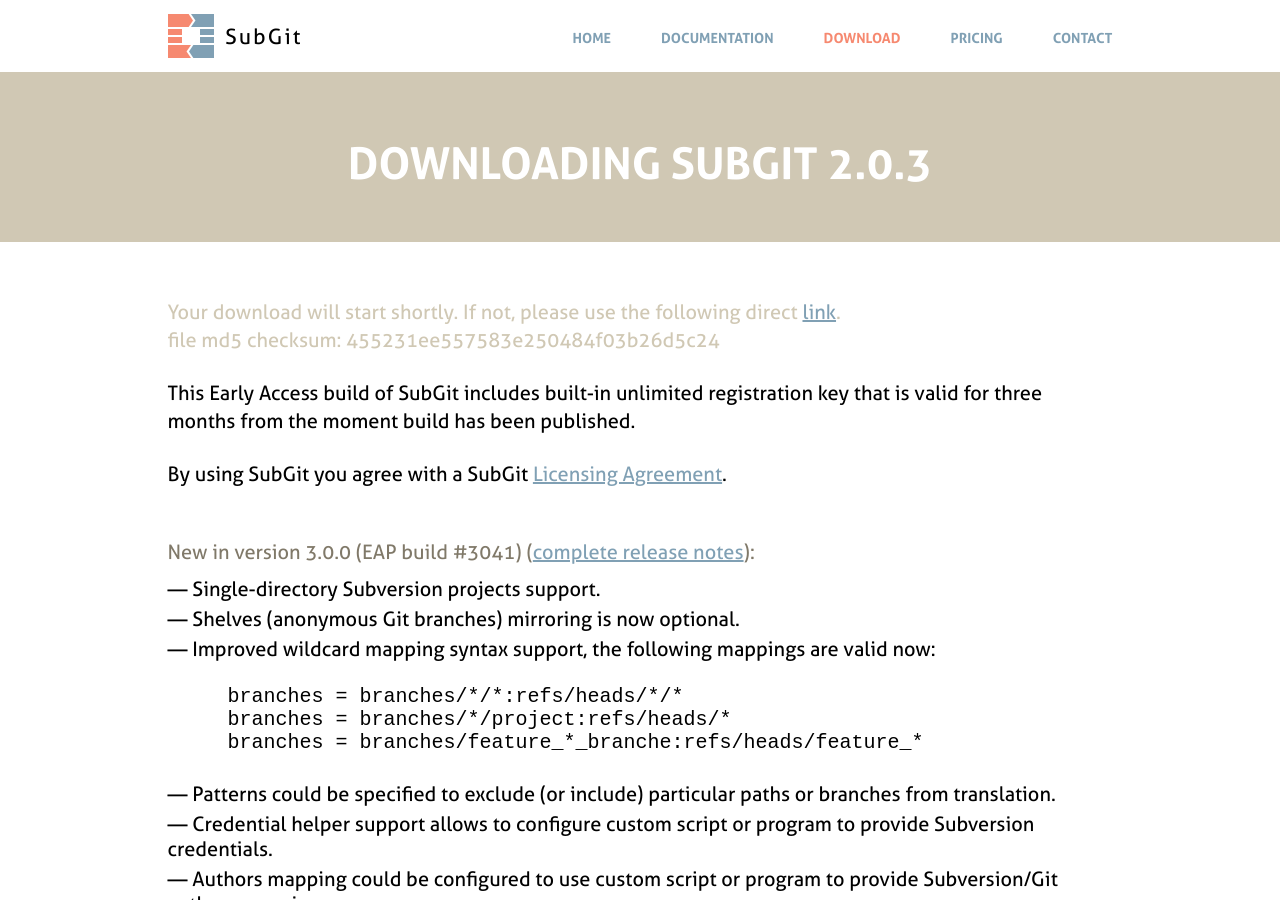
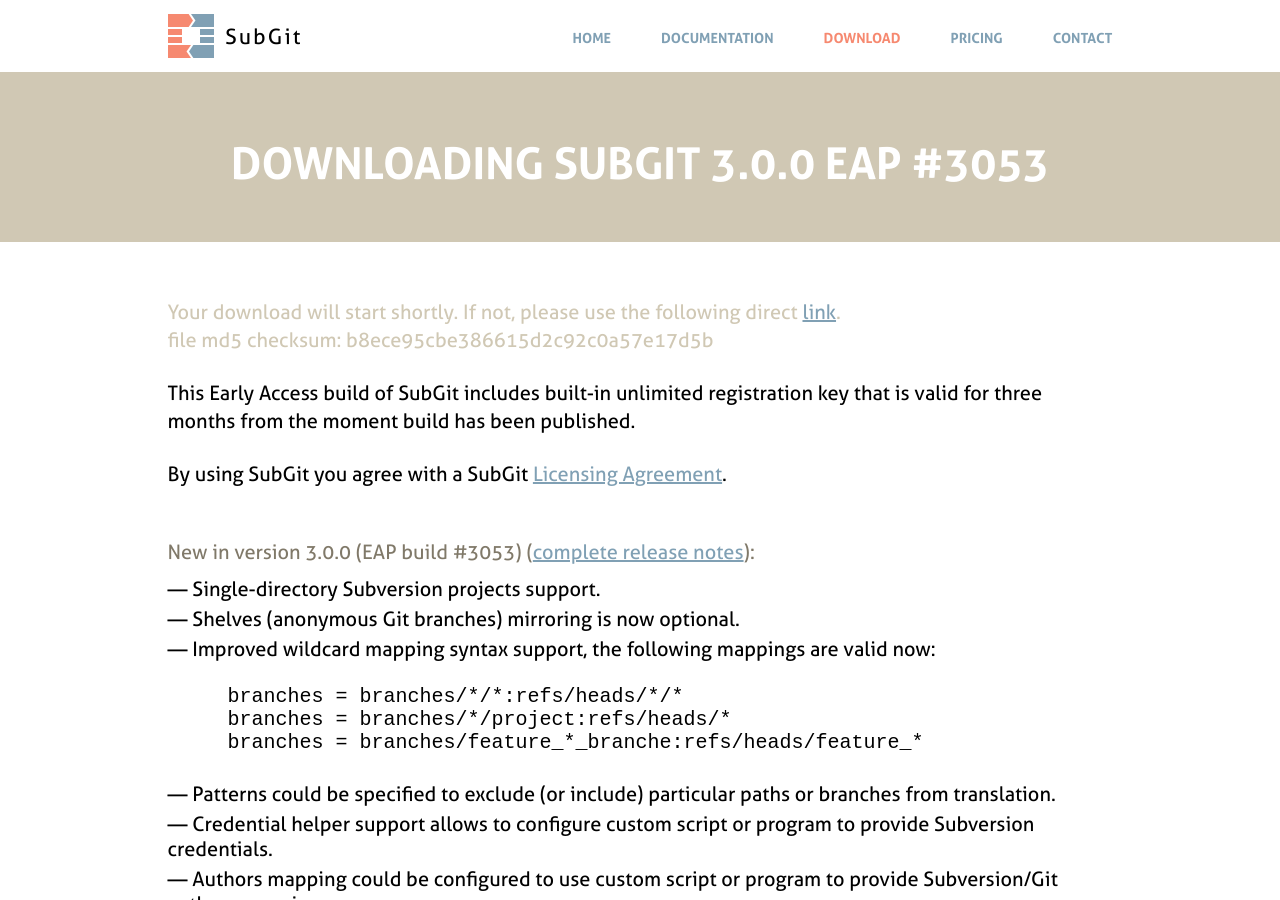
Before and after one commit to waaa/tmate.github.io, a Jekyll site: the page downloadingeapzip.html, which Jekyll copies as it is, in a window 1280 px wide and 900 px high. Built offline with Jekyll 4.4.1, drawn with Linux system fonts in a browser that asks for light colours; Markdown is read by kramdown in place of the engine named in the settings; comment, search, counter and statistics services are not loaded.

Commit message:
SubGit 3.0.0 EAP8 (second public EAP build).

```diff
--- a/downloadingeapzip.html
+++ b/downloadingeapzip.html
@@ -33,7 +33,7 @@
 	</script>
 </head>
 
-<body id="downloading" onload="downloadFile('http://old.subgit.com/interim/3.0.0-EAP7/subgit-3.0.0-EAP_3041.zip');">
+<body id="downloading" onload="downloadFile('http://old.subgit.com/interim/3.0.0-EAP8/subgit-3.0.0-EAP_3053.zip');">
 	<div id="container">
 		<div id="top">
 			<div class="wrapper">
@@ -51,15 +51,15 @@
 		</div>
 		<div id="content">
 			<div class="green_wrap">
-				<h1>Downloading SubGit 2.0.3</h1>
+				<h1>Downloading SubGit 3.0.0 EAP #3053</h1>
 			</div>
 			<div class="wrapper">
-				<p style="color: #d0c8b4">Your download will start shortly. If not, please use the following direct <a href="http://old.subgit.com/interim/3.0.0-EAP7/subgit-3.0.0-EAP_3041.zip">link</a>.<br>
-				file md5 checksum: 455231ee557583e250484f03b26d5c24</p>
+				<p style="color: #d0c8b4">Your download will start shortly. If not, please use the following direct <a href="http://old.subgit.com/interim/3.0.0-EAP8/subgit-3.0.0-EAP_3053.zip">link</a>.<br>
+				file md5 checksum: b8ece95cbe386615d2c92c0a57e17d5b</p>
 				<p>This Early Access build of SubGit includes built-in unlimited registration key that is valid for three months from the moment build has been published.</p>
 				<p>By using SubGit you agree with a SubGit <a href="license.html">Licensing Agreement</a>.</p>
   <div id="new_wrap">
-    <p>New in version 3.0.0 (EAP build #3041) (<a href="documentation/release-notes.html">complete release notes</a>):</p>
+    <p>New in version 3.0.0 (EAP build #3053) (<a href="documentation/release-notes.html">complete release notes</a>):</p>
     <ul>
      <li>— Single-directory Subversion projects support.</li>
      <li>— Shelves (anonymous Git branches) mirroring is now optional.</li>
```
Also changed, not shown: downloadingeapdeb.html (+5 -5 lines), eap.html (+13 -13 lines).
